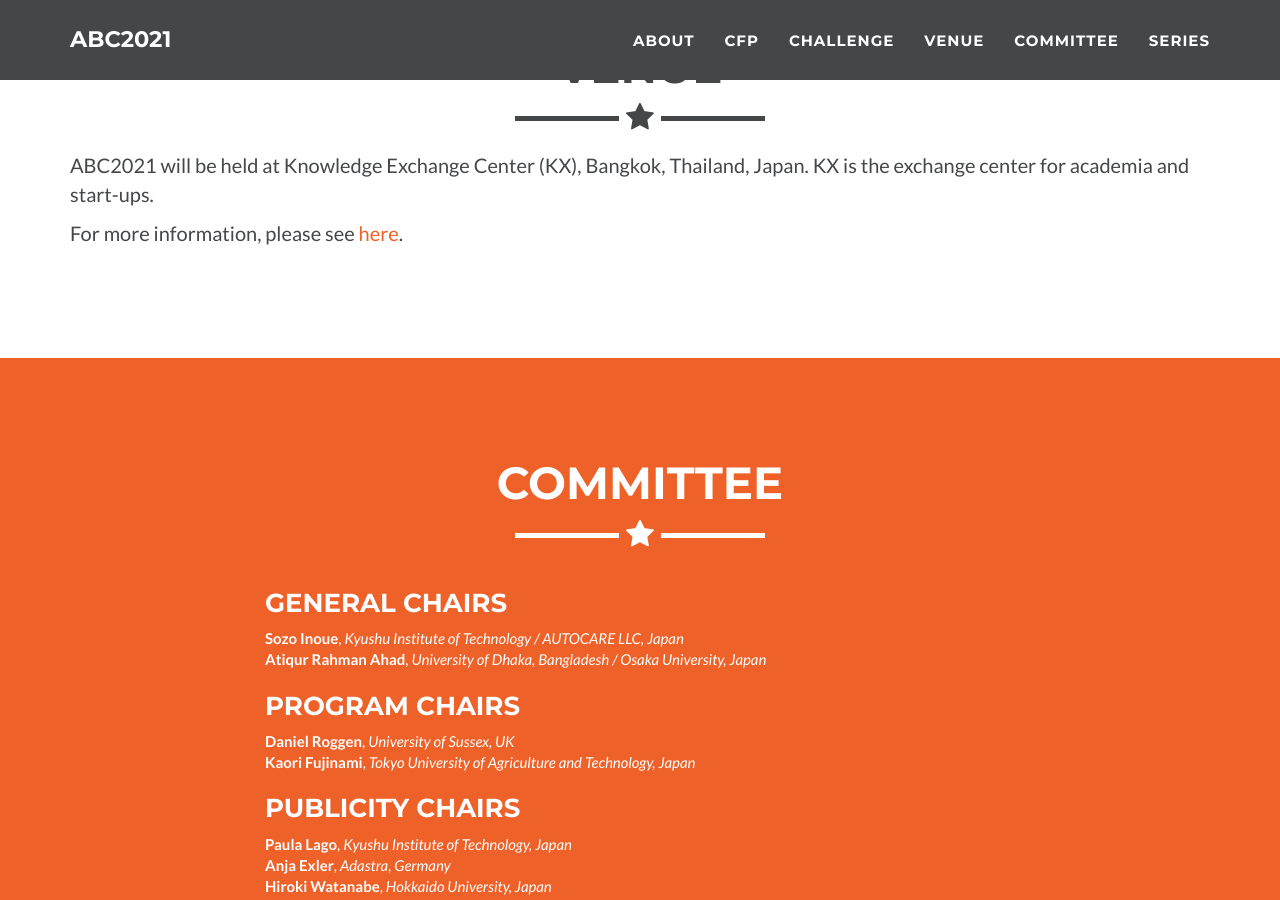
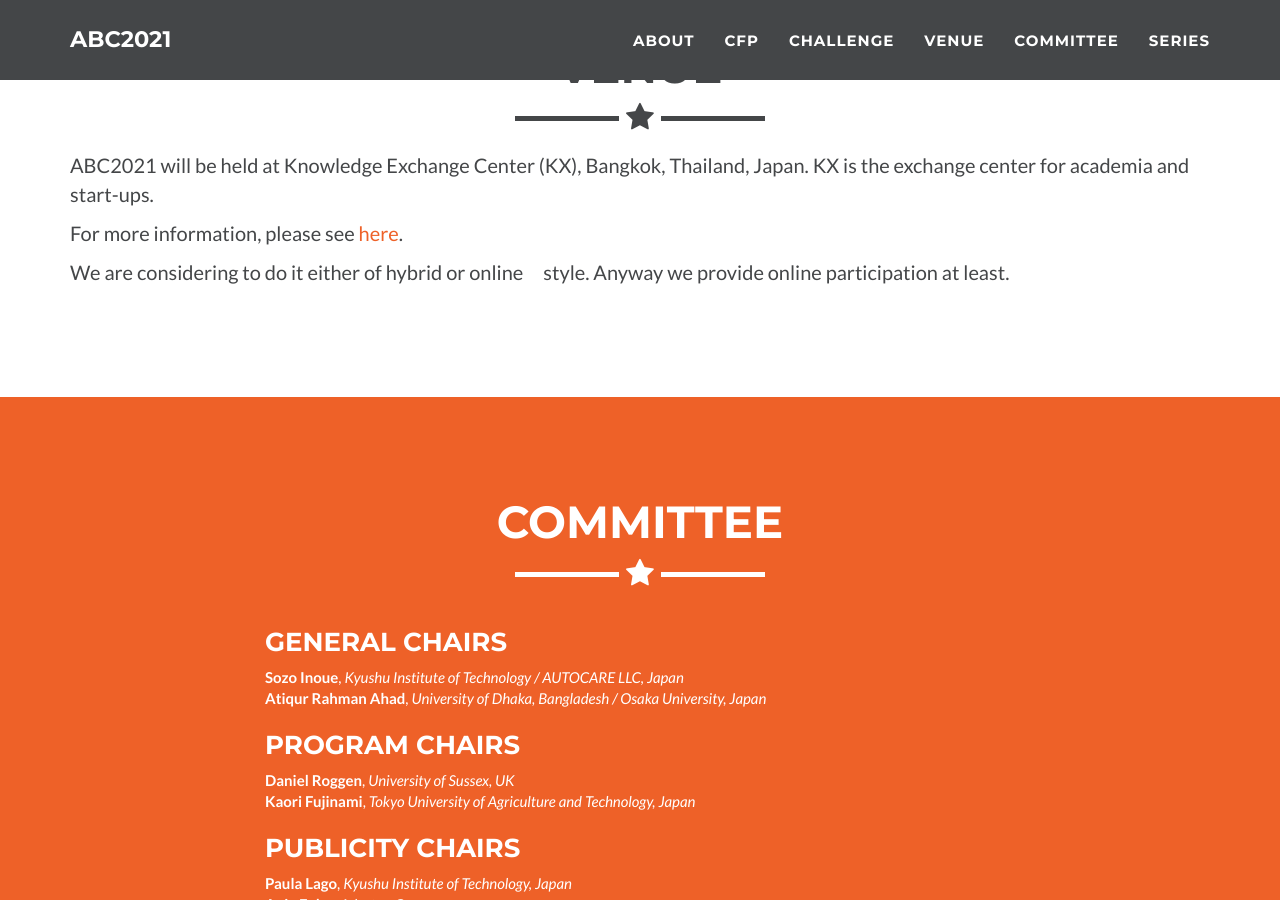
Before and after one commit to abc-research/abc-research.github.io, a Jekyll site: the page built from index.html, in a window 1280 px wide and 900 px high, scrolled down 3630 px. Built offline with Jekyll 4.4.1, drawn with Linux system fonts in a browser that asks for light colours.

Commit message:
Update _config.yml

```diff
--- a/_config.yml
+++ b/_config.yml
@@ -271,6 +271,7 @@ cfp:
 venue:
   - text: ABC2021 will be held at Knowledge Exchange Center (KX), Bangkok, Thailand, Japan. KX is the exchange center for academia and start-ups.
   - text: For more information, please see <a href="https://www.kxinnovation.com/en">here</a>.
+  - text: We are considering to do it either of hybrid or online　style. Anyway we provide online participation at least.
 #  - text: <div class="movie-wrap"><iframe width="700" height="485" src="https://www.youtube.com/embed/8ZYPX7xI7ZE?list=PLP-mfYAs9cGw5kQfBfNCKbralx3a5xSoi" frameborder="0" allow="accelerometer; autoplay; encrypted-media; gyroscope; picture-in-picture" allowfullscreen></iframe></div>
 
 # Social networks usernames (many more available: google-plus, flickr, dribbble, pinterest, instagram, tumblr, linkedin, etc.)
```
